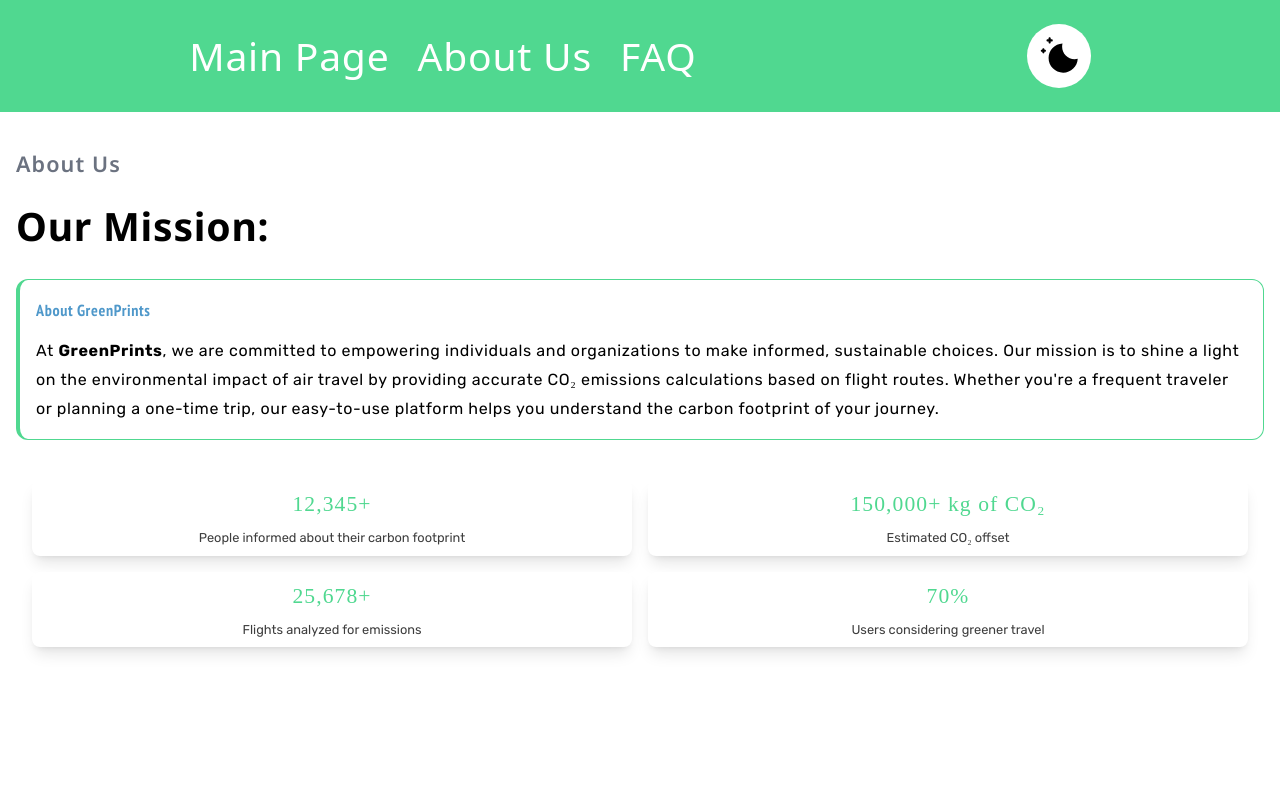
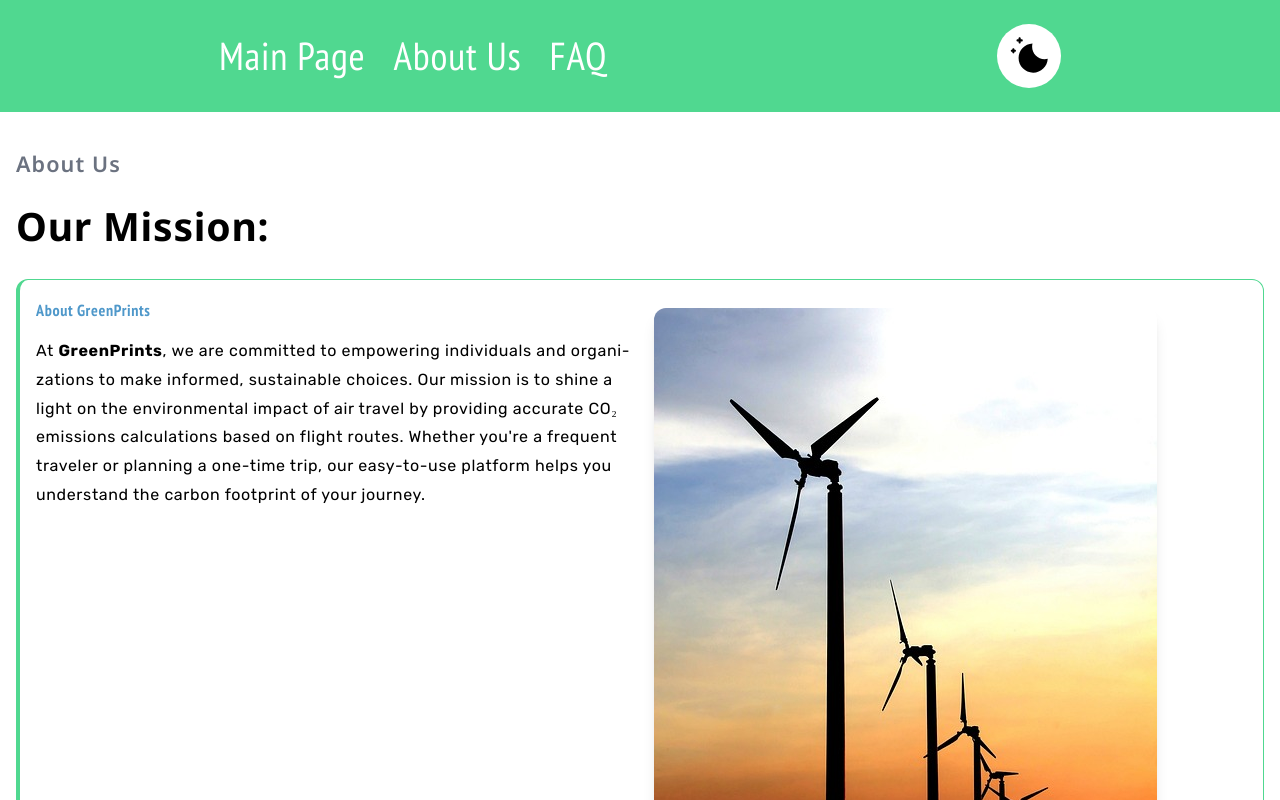
Before and after one commit to Matteonegridev/GreenPrints, a React (Vite) app: page /about in a window 1280 px wide. Shown: the top 800 px of the page. Built offline with nearby package versions, Linux system fonts and the light colour scheme; a web font is replaced by a local one.

Commit message:
completed md size style (maybe)

```diff
--- a/css/output.css
+++ b/css/output.css
@@ -629,6 +629,10 @@ video {
   display: grid;
 }
 
+.hidden{
+  display: none;
+}
+
 .h-16{
   height: 4rem;
 }
@@ -881,6 +885,10 @@ video {
   padding: 0.5rem;
 }
 
+.p-3{
+  padding: 0.75rem;
+}
+
 .p-4{
   padding: 1rem;
 }
@@ -952,6 +960,10 @@ video {
   padding-bottom: 1rem;
 }
 
+.pb-5{
+  padding-bottom: 1.25rem;
+}
+
 .pb-8{
   padding-bottom: 2rem;
 }
@@ -994,10 +1006,6 @@ video {
 
 .pt-8{
   padding-top: 2rem;
-}
-
-.pb-5{
-  padding-bottom: 1.25rem;
 }
 
 .text-center{
@@ -1136,6 +1144,12 @@ video {
   box-shadow: var(--tw-ring-offset-shadow, 0 0 #0000), var(--tw-ring-shadow, 0 0 #0000), var(--tw-shadow);
 }
 
+.shadow-xl{
+  --tw-shadow: 0 10px 15px -3px rgba(0, 0, 0, 0.1), 0 4px 6px -4px rgba(0, 0, 0, 0.1);
+  --tw-shadow-colored: 0 10px 15px -3px var(--tw-shadow-color), 0 4px 6px -4px var(--tw-shadow-color);
+  box-shadow: var(--tw-ring-offset-shadow, 0 0 #0000), var(--tw-ring-shadow, 0 0 #0000), var(--tw-shadow);
+}
+
 .outline-none{
   outline: 2px solid transparent;
   outline-offset: 2px;
@@ -1237,41 +1251,95 @@ video {
   transform: translate(var(--tw-translate-x), var(--tw-translate-y)) rotate(var(--tw-rotate)) skewX(var(--tw-skew-x)) skewY(var(--tw-skew-y)) scaleX(var(--tw-scale-x)) scaleY(var(--tw-scale-y));
 }
 
+@media (max-width: 767px){
+  .sm\:pt-32{
+    padding-top: 8rem;
+  }
+}
+
 @media (min-width: 768px){
   .md\:m-auto{
     margin: auto;
+  }
+
+  .md\:mb-10{
+    margin-bottom: 2.5rem;
   }
 
   .md\:ml-2{
     margin-left: 0.5rem;
   }
 
-  .md\:mb-8{
-    margin-bottom: 2rem;
+  .md\:block{
+    display: block;
   }
 
-  .md\:mb-10{
-    margin-bottom: 2.5rem;
+  .md\:grid{
+    display: grid;
   }
 
   .md\:h-\[70\%\]{
     height: 70%;
   }
 
+  .md\:min-h-\[120px\]{
+    min-height: 120px;
+  }
+
+  .md\:w-\[300px\]{
+    width: 300px;
+  }
+
+  .md\:w-\[55ch\]{
+    width: 55ch;
+  }
+
   .md\:w-\[70\%\]{
     width: 70%;
+  }
+
+  .md\:w-\[80\%\]{
+    width: 80%;
   }
 
   .md\:w-full{
     width: 100%;
   }
 
+  .md\:flex-grow{
+    flex-grow: 1;
+  }
+
+  .md\:grid-cols-2{
+    grid-template-columns: repeat(2, minmax(0, 1fr));
+  }
+
+  .md\:place-content-center{
+    place-content: center;
+  }
+
+  .md\:place-items-center{
+    place-items: center;
+  }
+
   .md\:justify-center{
     justify-content: center;
   }
 
+  .md\:gap-6{
+    gap: 1.5rem;
+  }
+
   .md\:gap-7{
     gap: 1.75rem;
+  }
+
+  .md\:gap-8{
+    gap: 2rem;
+  }
+
+  .md\:overflow-y-scroll{
+    overflow-y: scroll;
   }
 
   .md\:bg-primary{
@@ -1283,9 +1351,12 @@ video {
     padding: 1.5rem;
   }
 
-  .md\:py-4{
-    padding-top: 1rem;
-    padding-bottom: 1rem;
+  .md\:pt-1{
+    padding-top: 0.25rem;
+  }
+
+  .md\:pt-10{
+    padding-top: 2.5rem;
   }
 
   .md\:pt-3{
@@ -1294,14 +1365,6 @@ video {
 
   .md\:pt-4{
     padding-top: 1rem;
-  }
-
-  .md\:pb-4{
-    padding-bottom: 1rem;
-  }
-
-  .md\:pb-44{
-    padding-bottom: 11rem;
   }
 
   .md\:text-4xl{
@@ -1320,10 +1383,6 @@ video {
     letter-spacing: 0.05em;
   }
 
-  .md\:font-medium{
-    font-weight: 500;
-  }
-
   .md\:font-normal{
     font-weight: 400;
   }
@@ -1335,12 +1394,6 @@ video {
   .md\:text-white{
     --tw-text-opacity: 1;
     color: rgb(255 255 255 / var(--tw-text-opacity));
-  }
-
-  .md\:shadow-xl{
-    --tw-shadow: 0 10px 15px -3px rgba(0, 0, 0, 0.1), 0 4px 6px -4px rgba(0, 0, 0, 0.1);
-    --tw-shadow-colored: 0 10px 15px -3px var(--tw-shadow-color), 0 4px 6px -4px var(--tw-shadow-color);
-    box-shadow: var(--tw-ring-offset-shadow, 0 0 #0000), var(--tw-ring-shadow, 0 0 #0000), var(--tw-shadow);
   }
 }
 
--- a/src/Components/AirportForm.tsx
+++ b/src/Components/AirportForm.tsx
@@ -116,12 +116,12 @@ function AirportForm() {
   return (
     <>
       <main className="p-4 w-full">
-        <div className="p-2 pt-4 text-center">
-          <h1 className="font-subHeadings uppercase text-3xl font-bold dark:text-white">
+        <div className="p-2 pt-4 md:w-full ">
+          <h1 className="font-subHeadings uppercase text-3xl font-bold dark:text-white md:pt-10 md:text-4xl md:w-full text-center ">
             Calculate your flight emissions:
           </h1>
         </div>
-        <section className="min-h-[50dvh] p-4 m-auto mt-12 bg-white dark:bg-clearDark dark:text-white flex flex-col gap-5 shadow-md ">
+        <section className="min-h-[50dvh] p-4 m-auto mt-12 bg-white dark:bg-clearDark dark:text-white flex flex-col gap-5  shadow-md md:w-[80%]  md:gap-8">
           <AirportInput
             placeholder="Enter departure country/airport/code"
             text="From:"
@@ -151,7 +151,7 @@ function AirportForm() {
             passengers={passengers}
             setPassengers={setPassengers}
           />
-          <div className="flex flex-col gap-2 pt-4 pb-4">
+          <div className="flex flex-col gap-2 pt-4 pb-4 md:pt-10">
             <button
               className="w-full bg-primary py-2 px-8 rounded-sm text-base text-white font-medium"
               id="calculate"
--- a/src/Components/AirportInput.tsx
+++ b/src/Components/AirportInput.tsx
@@ -52,12 +52,12 @@ function AirportInput({
         placeholder={placeholder}
         value={value}
         onChange={onChange}
-        className="dark:bg-clearDark dark:border-primary dark:focus:border-2 px-1 py-2 outline-none border border-secondary rounded-md placeholder:text-inherit placeholder:text-placeholder placeholder:text-slate-300 placeholder:pl-2 focus:border-2 dark:placeholder:text-zinc-400 "
+        className="dark:bg-clearDark dark:border-primary dark:focus:border-2 px-1 py-2 outline-none border border-secondary rounded-md placeholder:text-inherit placeholder:text-placeholder placeholder:text-slate-300 placeholder:pl-2 focus:border-2 dark:placeholder:text-zinc-400"
         onKeyDown={handleKeyEvent}
       />
       {isListActive && (
         <ul
-          className="overflow-y-scroll h-48 p-1 border border-accent rounded-md "
+          className="overflow-y-scroll h-48 p-1 border border-accent rounded-md md:overflow-y-scroll"
           onClick={onClick}
         >
           <ElementLists
--- a/src/Components/FaqQuestion.tsx
+++ b/src/Components/FaqQuestion.tsx
@@ -32,7 +32,7 @@ function FaqQuestion({ question, answer }: Props) {
     <div className="border-b border-black dark:border-b dark:border-white">
       <div className="flex justify-between items-center pt-6 relative ">
         <h1
-          className={` w-[25ch] font-headings font-bold text-faq pb-2 ${
+          className={` w-[25ch] md:w-[55ch] font-headings font-bold text-faq pb-2 ${
             isOpen
               ? "text-tertiary transition-all duration-200 ease-linear"
               : "transition-all duration-200 ease-linear"
--- a/src/Components/InfoAbout.tsx
+++ b/src/Components/InfoAbout.tsx
@@ -27,16 +27,16 @@ const infoUsers = [
 
 function InfoAbout() {
   return (
-    <section className="grid grid-cols-2 gap-4 px-4 py-6 ">
+    <section className="grid grid-cols-2 gap-4 px-4 py-6 md:place-items-center md:gap-6  ">
       {infoUsers.map((info) => (
         <div
-          className=" bg-white dark:bg-clearDark shadow-lg rounded-lg p-2 flex flex-col gap-2 text-center "
+          className=" md:w-[300px] md:min-h-[120px] bg-white dark:bg-clearDark shadow-lg rounded-lg p-2 flex flex-col gap-2 text-center  "
           key={info.id}
         >
-          <p className="font-title text-primary text-xl dark:text-tertiary ">
+          <p className="font-title text-primary text-xl dark:text-tertiary md:pt-1 ">
             {info.stat}
           </p>
-          <small className="dark:text-white flex-grow-0 font-body text-clearDark">
+          <small className="dark:text-white flex-grow-0 font-body  md:flex-grow text-clearDark md:leading-none md:place-content-center">
             {info.small}
           </small>
         </div>
--- a/src/Components/NavbarDesktop.tsx
+++ b/src/Components/NavbarDesktop.tsx
@@ -14,7 +14,7 @@ function NavbarDesktop({ menuItems }: MenuItemProps) {
             {menuItems.map((links, i) => (
               <li
                 key={i}
-                className="font-subHeadings text-2xl md:text-4xl md:font-normal md:text-white"
+                className="font-subheading text-2xl md:text-4xl md:font-normal  md:text-white"
               >
                 <Link to={links.href}>{links.title}</Link>
               </li>
--- a/src/Components/Routes/About.tsx
+++ b/src/Components/Routes/About.tsx
@@ -1,16 +1,19 @@
+import ImageMdAbout from "../../Utils/ImageMdAbout";
+
 import InfoAbout from "../InfoAbout";
 
 function About() {
   return (
-    <main className="px-4 py-7">
+    <main className="px-4 py-7 sm:pt-32">
       <h6 className="py-2 text-xl font-headings capitalize font-semibold text-gray-500">
         about us
       </h6>
       <h1 className="font-bold text-4xl py-5 font-headings dark:text-white">
         Our Mission:
       </h1>
-      <div className="border border-s-4 dark:border-tertiary border-primary rounded-xl p-4 text-balanced my-4 dark:text-white">
-        <small className="text-secondary font-subheading text-base font-semibold">
+      <div className="border border-s-4 dark:border-tertiary border-primary rounded-xl p-4 text-balanced my-4 dark:text-white md:grid md:grid-cols-2">
+        <div>
+          <small className="text-secondary font-subheading text-base font-semibold ">
             About GreenPrints
           </small>
           <p className="text-base font-body hyphens-auto pt-3 ">
@@ -23,6 +26,8 @@ function About() {
             carbon footprint of your journey.
           </p>
         </div>
+        <ImageMdAbout />
+      </div>
       <InfoAbout />
     </main>
   );
--- /dev/null
+++ b/src/Utils/ImageMdAbout.tsx
@@ -0,0 +1,15 @@
+function ImageMdAbout() {
+  return (
+    <div className="md:w-full hidden md:block  ">
+      <figure className="p-3">
+        <img
+          src="../assets/img/wind.jpg"
+          alt="wind mill on sunset"
+          className="rounded-xl shadow-xl"
+        />
+      </figure>
+    </div>
+  );
+}
+
+export default ImageMdAbout;
--- a/tailwind.config.js
+++ b/tailwind.config.js
@@ -6,6 +6,10 @@ export default {
     extend: {
       boxShadow: {
         xl: "0 10px 15px -3px rgba(0, 0, 0, 0.1), 0 4px 6px -4px rgba(0, 0, 0, 0.1)",
+      },
+      screens: {
+        sm: { max: "767px" },
+        xl: { min: "1012px" },
       },
       colors: {
         dark: "#272727",
```
Also changed, not shown: src/Components/Navbar.tsx (+4 -4 lines), assets/img/wind.jpg (added). Lines whose indentation alone changed are shown as unchanged.
